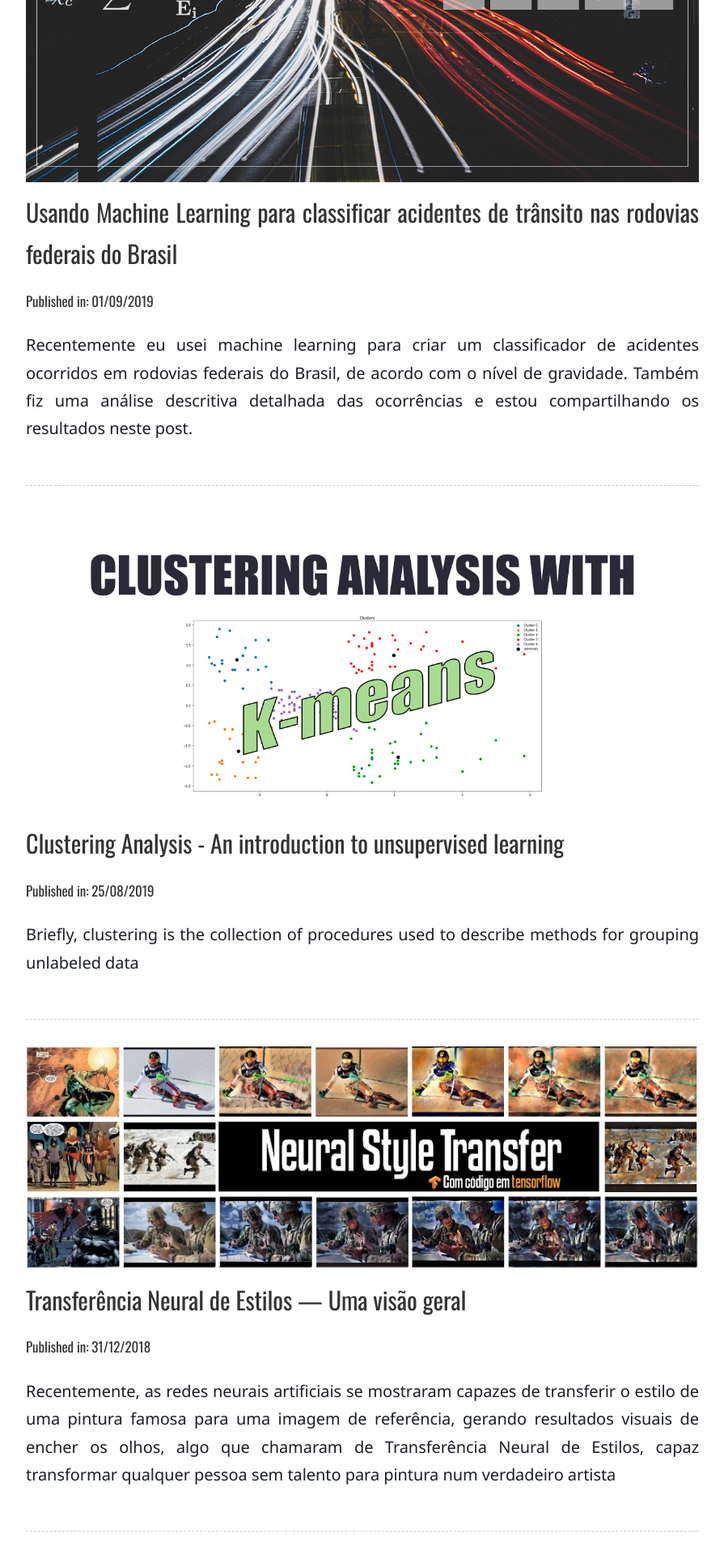
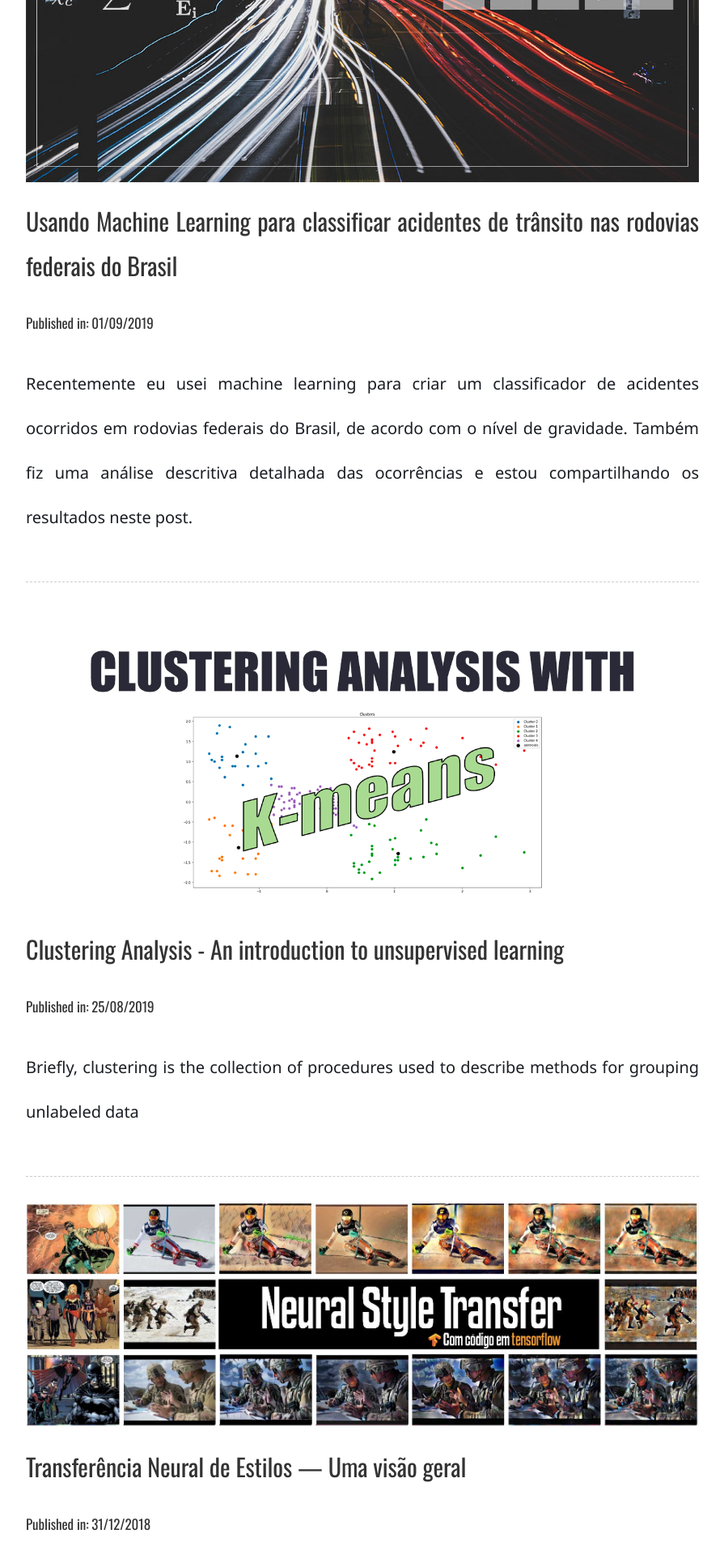
Before and after one commit to luisfredgs/luisfredgs.github.io, a Jekyll site: the page built from index.html, in a window 1280 px wide. Shown: the part 834-2754 px from the top of the page at 81% size, without its empty margins (192-1087 px from the left). Built offline with Jekyll 4.4.1, drawn with Linux system fonts in a browser that asks for light colours; the list of posts is cut into pages by our own code; comment, search, counter and statistics services are not loaded.

Commit message:
Update custom.css

```diff
--- a/css/custom.css
+++ b/css/custom.css
@@ -175,6 +175,7 @@ img + em {
 
 .main-content ul{
   list-style: none;
+  line-height: 2.5em;
 }
 
 .main-content ol{
@@ -190,7 +191,7 @@ img + em {
     font-size: 20px;
     /* font-family: 'Raleway', sans-serif;*/
     font-family: 'Segoe UI', Helvetica, Arial;
-    line-height: 1.72;
+    /* line-height: 1.72; */
     letter-spacing: -.003em;
     text-align: justify;
 }
```
